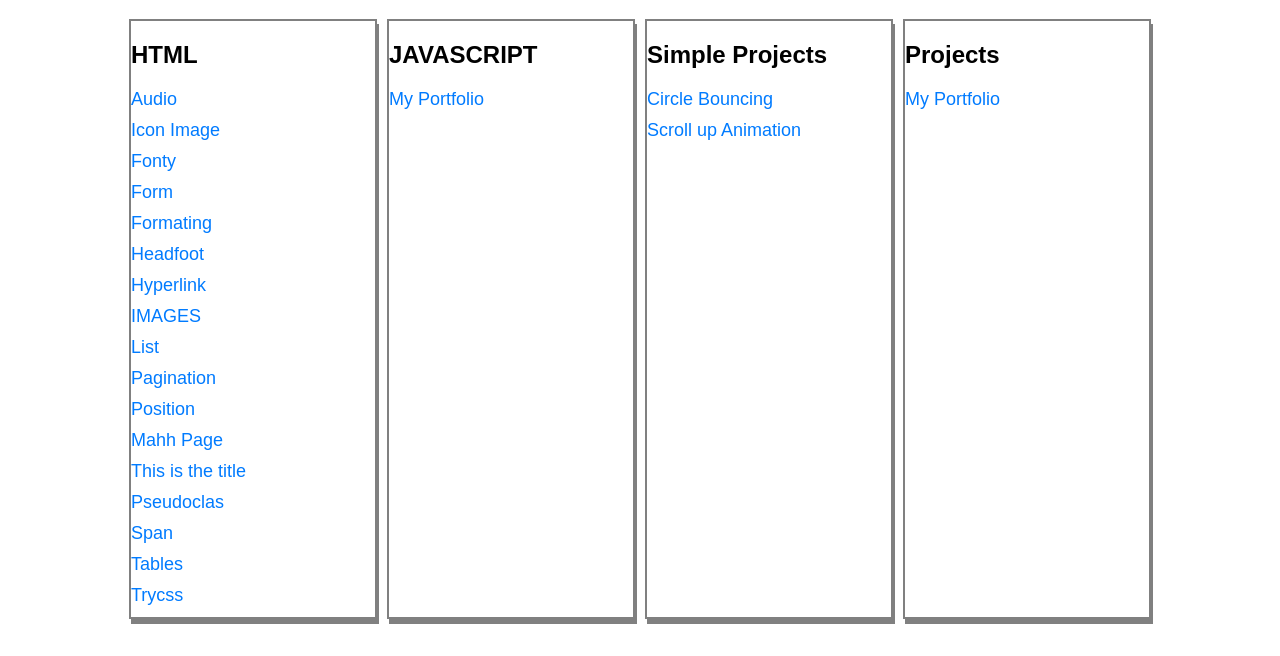
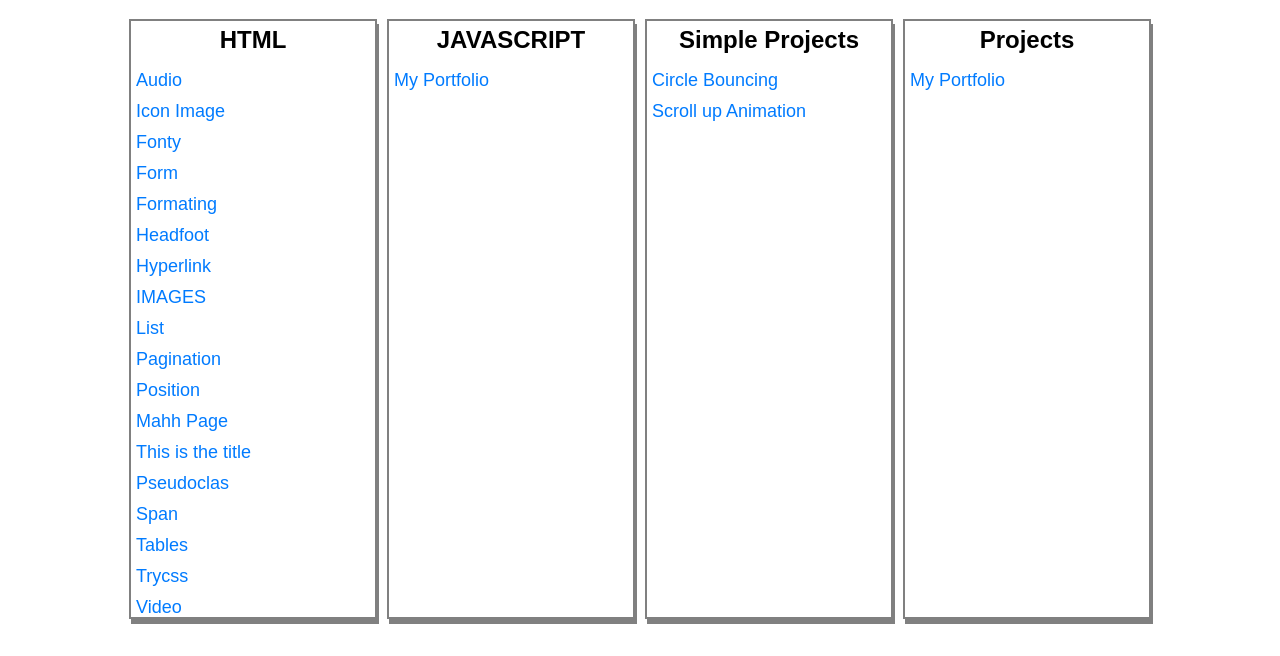
Before and after one commit to NajilBu/NajilBu.github.io, a plain HTML site: page index.html in a window 1280 px wide. Shown: the part 61-717 px from the top of the page. Drawn offline with Linux system fonts and the light colour scheme.

Commit message:
another update to index
centered the title for folders

```diff
--- a/index.html
+++ b/index.html
@@ -27,7 +27,7 @@
             display: block;
         }
         li {
-            margin: 10px 0;
+            margin: 10px 5px;
         }
         a {
             text-decoration: none;
@@ -47,6 +47,12 @@
             border: 2px solid gray;
             box-shadow: 2px 5px gray;
             overflow: auto;
+        }
+        h2{
+            margin: 5px;
+
+            text-align: center;
+
         }
     </style>
 </head>
```
